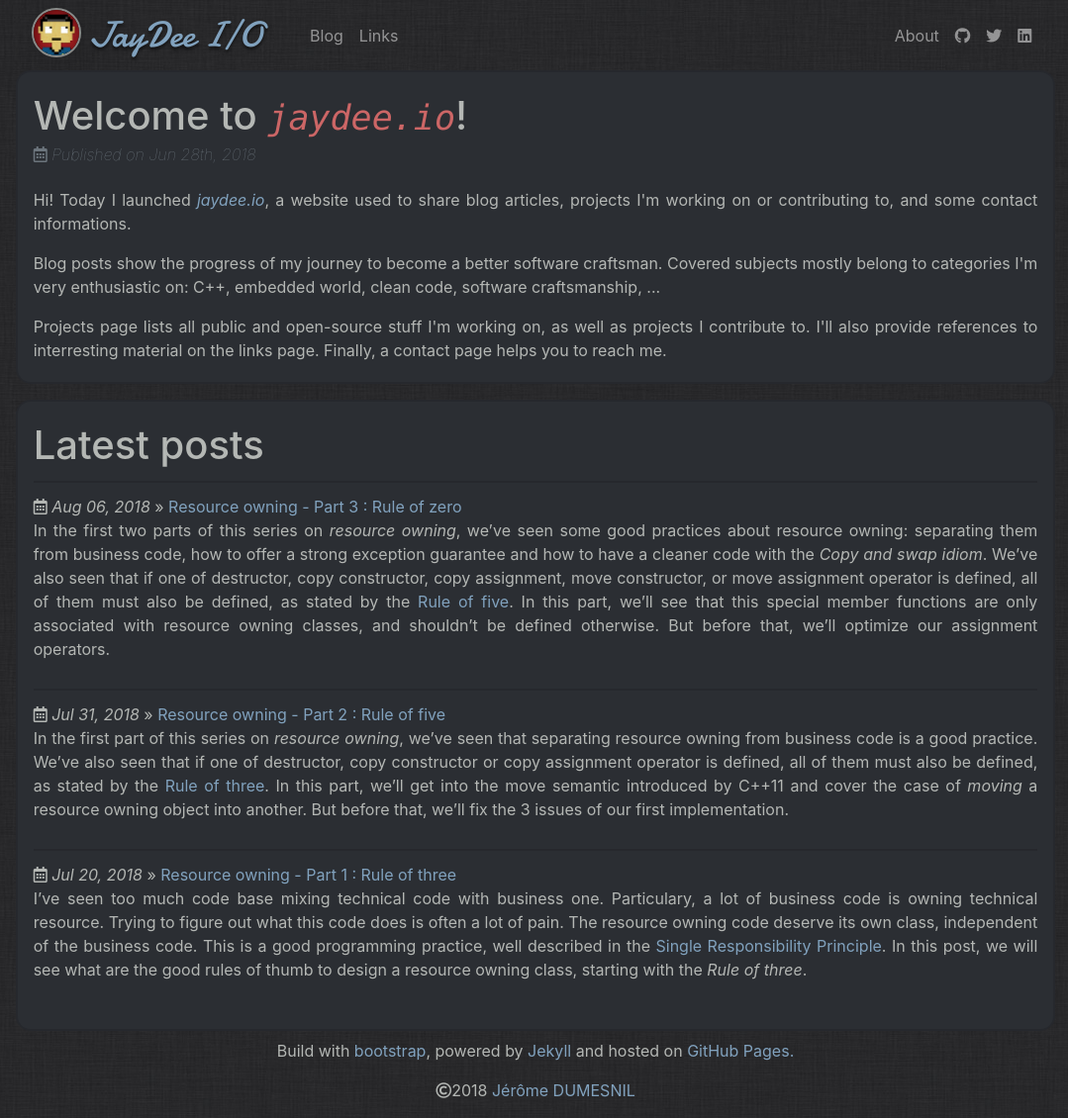
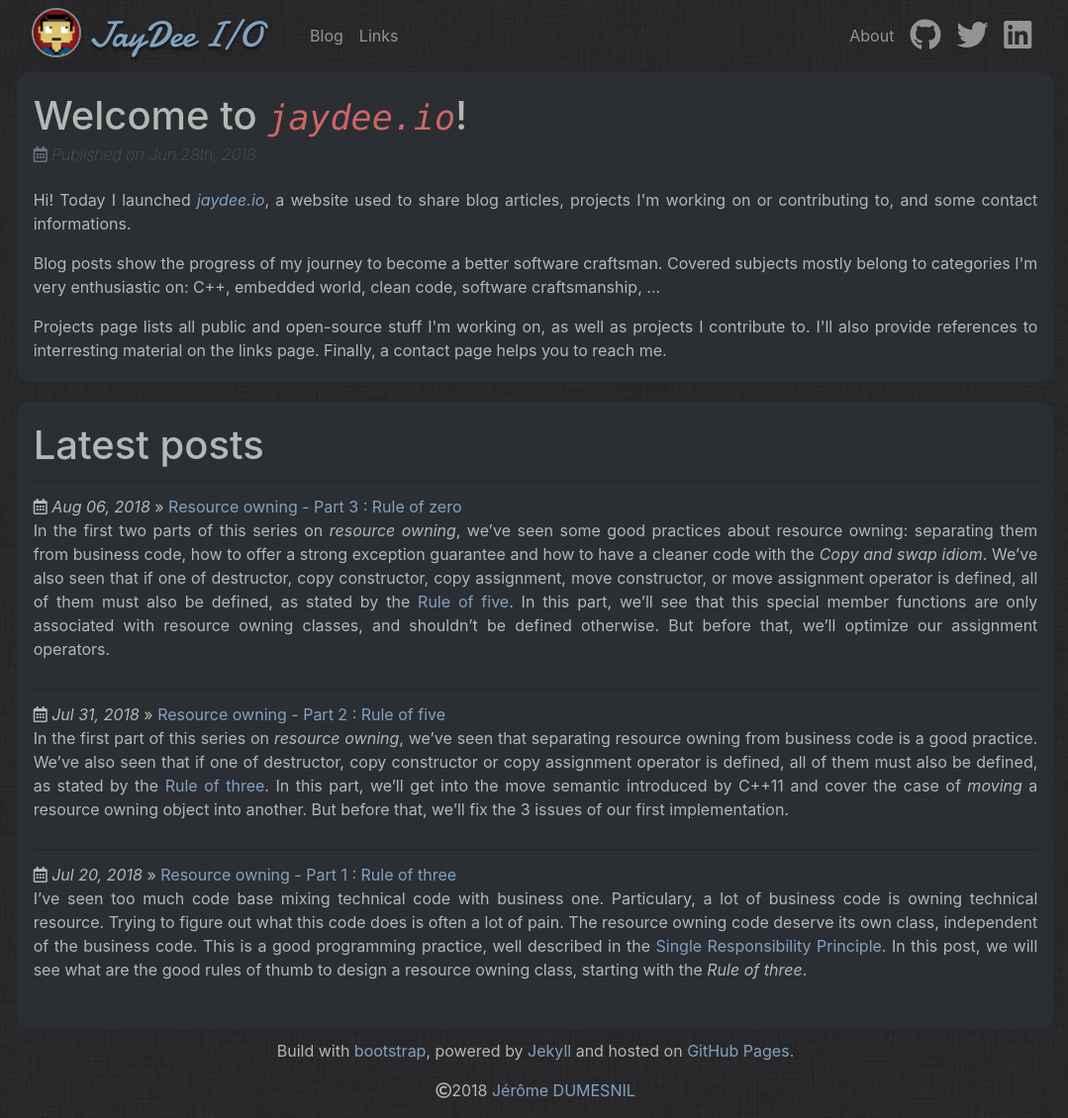
Before and after one commit to jaydee-io/jaydee-io.github.io, a Jekyll site: the page built from index.html, in a window 1280 px wide. Shown: the whole page at 99% size, without its empty margins (99-1178 px from the left). Built offline with Jekyll 4.4.1, drawn with Linux system fonts in a browser that asks for light colours; nearby versions of some CDN libraries.

Commit message:
Update social badges layout

```diff
--- a/_layouts/default.html
+++ b/_layouts/default.html
@@ -49,11 +49,12 @@
                                 <li class="nav-item"><a class="nav-link" href="/links">Links</a></li>
                             </ul>
                             <ul class="navbar-nav ml-auto">
-                                <li class="nav-item"><a class="nav-link pl-lg-1" href="/about">About</a></li>
-                                <li class="nav-item"><a class="nav-link" target="_blank" href="https://github.com/jaydee-io"><i class="fab fa-github"></i><span class="d-lg-none"> jaydee-io</span></a></li>
-                                <li class="nav-item"><a class="nav-link" target="_blank" href="https://twitter.com/jerome_jaydee"><i class="fab fa-twitter"></i><span class="d-lg-none"> jerome_jaydee</span></a></li>
-                                <li class="nav-item"><a class="nav-link" target="_blank" href="https://www.linkedin.com/in/{{ "jérôme-dumesnil-36602b4a" | url_encode }}"><i class="fab fa-linkedin"></i><span class="d-lg-none"> Jérôme Dumesnil</span></a></li>
+                                <li class="nav-item"><a class="nav-link" href="/about">About</a></li>
                             </ul>
+                            <ul class="navbar-nav">
+                                <li class="nav-item"><a class="nav-link" target="_blank" href="https://github.com/jaydee-io"><i class="fab fa-github social-icon"></i><span class="d-lg-none"> jaydee-io</span></a></li>
+                                <li class="nav-item"><a class="nav-link" target="_blank" href="https://twitter.com/jerome_jaydee"><i class="fab fa-twitter social-icon"></i><span class="d-lg-none"> jerome_jaydee</span></a></li>
+                                <li class="nav-item"><a class="nav-link" target="_blank" href="https://www.linkedin.com/in/{{ "jérôme-dumesnil-36602b4a" | url_encode }}"><i class="fab fa-linkedin social-icon"></i><span class="d-lg-none"> Jérôme Dumesnil</span></a></li>
                         </div>
                     </nav>
                 </div>
--- a/css/main.scss
+++ b/css/main.scss
@@ -57,6 +57,21 @@ blockquote p:last-child {
     color: $link-hover-color;
 }
 
+@include media-breakpoint-down(lg) {
+    .navbar-collapse {
+        padding: 0 1rem 0.5rem 1rem;
+        border-radius: 0 0 $border-radius $border-radius;
+        background-color: rgba($black, 0.25);
+    }
+}
+
+.social-icon {
+    font-size: 2rem;
+    @include media-breakpoint-down(lg) {
+    vertical-align: middle;
+    }
+}
+
 .blockquote {
     font-family:      Georgia, serif;
     font-style:       italic;
```
